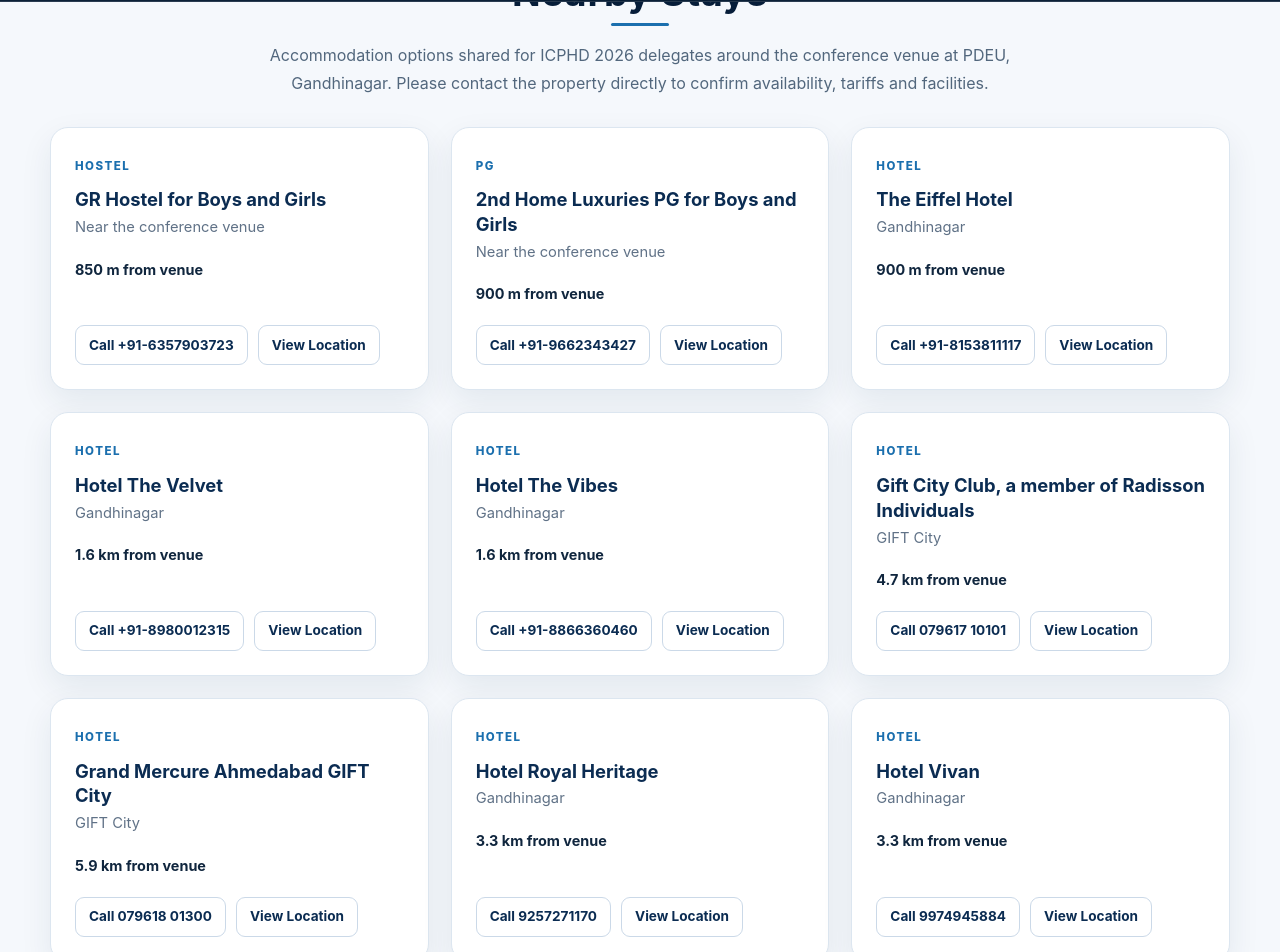
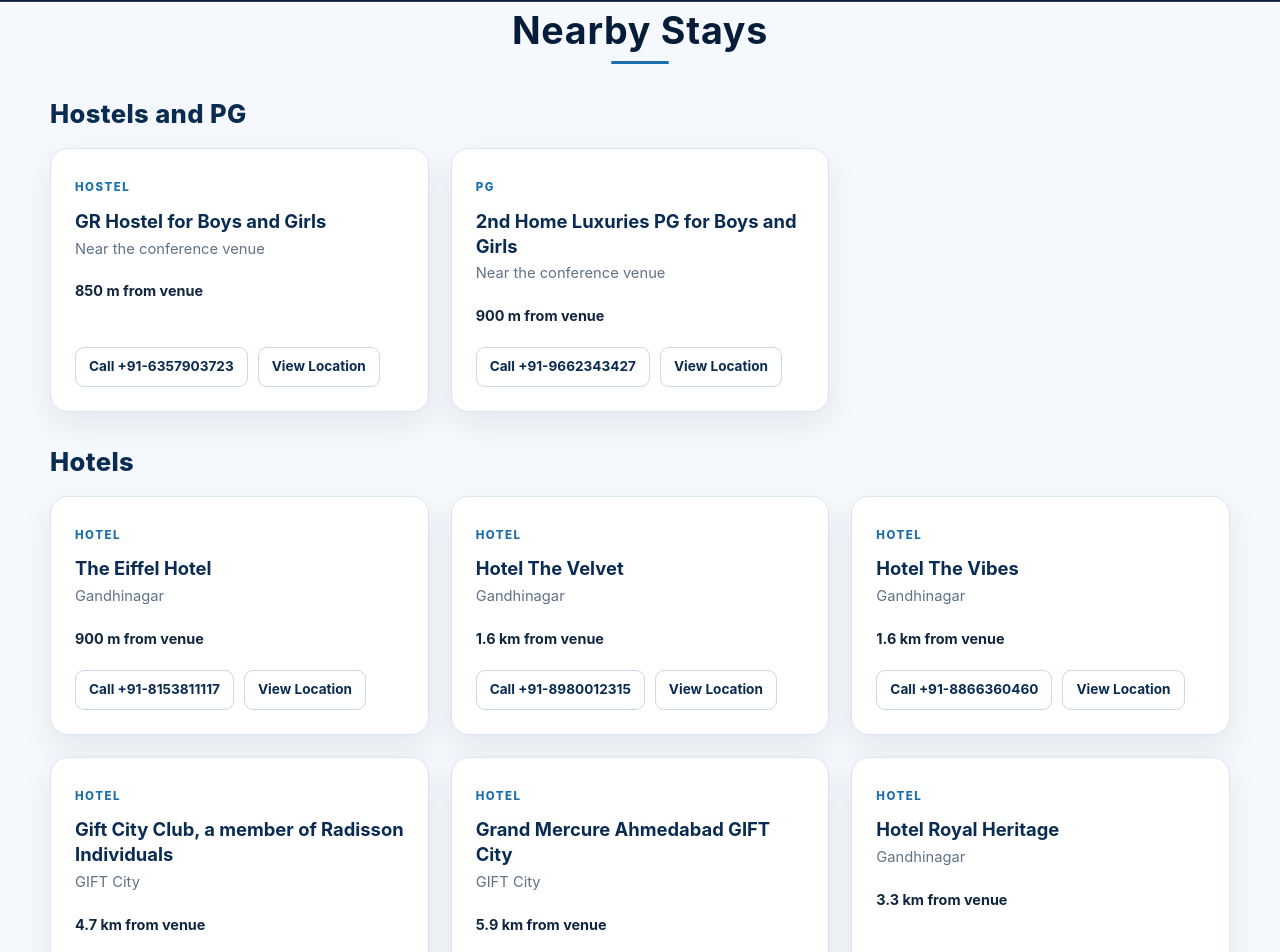
Before and after one commit to 23bpe027-oss/icphd-2026, a Next.js app: page /nearby-stays in a window 1280 px wide. Shown: the part 74-1026 px from the top of the page. Built offline with nearby package versions, Linux system fonts and the light colour scheme.

Commit message:
Add files via upload

```diff
--- a/app/page.tsx
+++ b/app/page.tsx
@@ -34,7 +34,6 @@ const navLinks = [
   ['Home', '/'],
   ['About', '/#about'],
   ['Previous Editions', '/previous-editions'],
-  ['Nearby Stays', '/nearby-stays'],
   ['Schedule', '/#dates'],
   ['Themes', '/themes'],
   ['Registration', '/registration'],
@@ -309,6 +308,7 @@ export default function Home() {
               <a href="/organizing-committee">Organizing Committee</a>
             </div>
           </details>
+          <a href="/nearby-stays">Nearby Stays</a>
           <a href="/#contact">Contact</a>
         </nav>
 
@@ -327,6 +327,7 @@ export default function Home() {
               <a href="/organizing-committee" onClick={closeMenu}>Organizing Committee</a>
             </div>
           </details>
+          <a href="/nearby-stays" onClick={closeMenu}>Nearby Stays</a>
           <a href="/#contact" onClick={closeMenu}>Contact</a>
         </nav>
       </div>
@@ -484,25 +485,13 @@ export default function Home() {
         <section className="soft nearby-stays-section">
           <div className="container">
             <SectionTitle title="Nearby Stays" />
-            <p className="nearby-stays-intro">
-              Accommodation options shared for ICPHD 2026 delegates around the conference venue at PDEU, Gandhinagar.
-              Please contact the property directly to confirm availability, tariffs and facilities.
-            </p>
+
+            <section className="nearby-stays-group">
+              <h3 className="nearby-stays-group-title">Hostels and PG</h3>
               <div className="nearby-stays-grid">
                 {[
                   { category: 'Hostel', name: 'GR Hostel for Boys and Girls', area: 'Near the conference venue', distance: '850 m from venue', phone: '+91-6357903723', map: 'GR Hostel for Boys and Girls, Gandhinagar' },
                   { category: 'PG', name: '2nd Home Luxuries PG for Boys and Girls', area: 'Near the conference venue', distance: '900 m from venue', phone: '+91-9662343427', map: '2nd Home Luxuries PG, Gandhinagar' },
-                { category: 'Hotel', name: 'The Eiffel Hotel', area: 'Gandhinagar', distance: '900 m from venue', phone: '+91-8153811117', map: 'The Eiffel Hotel, Gandhinagar' },
-                { category: 'Hotel', name: 'Hotel The Velvet', area: 'Gandhinagar', distance: '1.6 km from venue', phone: '+91-8980012315', map: 'Hotel The Velvet, Gandhinagar' },
-                { category: 'Hotel', name: 'Hotel The Vibes', area: 'Gandhinagar', distance: '1.6 km from venue', phone: '+91-8866360460', map: 'Hotel The Vibes, Gandhinagar' },
-                { category: 'Hotel', name: 'Gift City Club, a member of Radisson Individuals', area: 'GIFT City', distance: '4.7 km from venue', phone: '079617 10101', map: 'Gift City Club, a member of Radisson Individuals, GIFT City' },
-                { category: 'Hotel', name: 'Grand Mercure Ahmedabad GIFT City', area: 'GIFT City', distance: '5.9 km from venue', phone: '079618 01300', map: 'Grand Mercure Ahmedabad GIFT City' },
-                { category: 'Hotel', name: 'Hotel Royal Heritage', area: 'Gandhinagar', distance: '3.3 km from venue', phone: '9257271170', map: 'Hotel Royal Heritage, Gandhinagar' },
-                { category: 'Hotel', name: 'Hotel Vivan', area: 'Gandhinagar', distance: '3.3 km from venue', phone: '9974945884', map: 'Hotel Vivan, Gandhinagar' },
-                { category: 'Hotel', name: 'Hotel Kajri Residency', area: 'Gandhinagar', distance: '3.3 km from venue', phone: '998969900', map: 'Hotel Kajri Residency, Gandhinagar' },
-                { category: 'Hotel', name: 'Hotel Avenue Gold', area: 'Koba, Gandhinagar', distance: 'Approx. 2.3 km from venue', phone: '+91 76002 90701', map: 'Hotel Avenue Gold, Koba, Gandhinagar' },
-                { category: 'Hotel', name: 'Hotel Kingdom', area: 'PDPU Road, Raysan', distance: 'Approx. 2.3 km from venue', phone: '+91 87994 47257', map: 'Hotel Kingdom, Raysan, Gandhinagar' },
-                { category: 'Hotel', name: 'The Lemongrass Hotels', area: 'Bhaijipura, Gandhinagar', distance: 'Approx. 3.5 km from venue', phone: '', map: 'The Lemongrass Hotels, Gandhinagar' },
                 ].map((stay) => (
                   <article className="nearby-stay-card" key={stay.name}>
                     <div className="nearby-stay-card-top">
@@ -512,12 +501,45 @@ export default function Home() {
                     </div>
                     <p className="nearby-stay-distance">{stay.distance}</p>
                     <div className="nearby-stay-actions">
-                    {stay.phone && <a href={`tel:${stay.phone.replace(/\\s/g, '')}`}>Call {stay.phone}</a>}
+                      <a href={`tel:${stay.phone.replace(/\s/g, '')}`}>Call {stay.phone}</a>
                       <a href={`https://www.google.com/maps/search/?api=1&query=${encodeURIComponent(stay.map)}`} target="_blank" rel="noopener noreferrer">View Location</a>
                     </div>
                   </article>
                 ))}
               </div>
+            </section>
+
+            <section className="nearby-stays-group">
+              <h3 className="nearby-stays-group-title">Hotels</h3>
+              <div className="nearby-stays-grid">
+                {[
+                  { name: 'The Eiffel Hotel', area: 'Gandhinagar', distance: '900 m from venue', phone: '+91-8153811117', map: 'The Eiffel Hotel, Gandhinagar' },
+                  { name: 'Hotel The Velvet', area: 'Gandhinagar', distance: '1.6 km from venue', phone: '+91-8980012315', map: 'Hotel The Velvet, Gandhinagar' },
+                  { name: 'Hotel The Vibes', area: 'Gandhinagar', distance: '1.6 km from venue', phone: '+91-8866360460', map: 'Hotel The Vibes, Gandhinagar' },
+                  { name: 'Gift City Club, a member of Radisson Individuals', area: 'GIFT City', distance: '4.7 km from venue', phone: '079617 10101', map: 'Gift City Club, a member of Radisson Individuals, GIFT City' },
+                  { name: 'Grand Mercure Ahmedabad GIFT City', area: 'GIFT City', distance: '5.9 km from venue', phone: '079618 01300', map: 'Grand Mercure Ahmedabad GIFT City' },
+                  { name: 'Hotel Royal Heritage', area: 'Gandhinagar', distance: '3.3 km from venue', phone: '9257271170', map: 'Hotel Royal Heritage, Gandhinagar' },
+                  { name: 'Hotel Vivan', area: 'Gandhinagar', distance: '3.3 km from venue', phone: '9974945884', map: 'Hotel Vivan, Gandhinagar' },
+                  { name: 'Hotel Kajri Residency', area: 'Gandhinagar', distance: '3.3 km from venue', phone: '998969900', map: 'Hotel Kajri Residency, Gandhinagar' },
+                  { name: 'Hotel Avenue Gold', area: 'Koba, Gandhinagar', distance: 'Approx. 2.3 km from venue', phone: '+91 76002 90701', map: 'Hotel Avenue Gold, Koba, Gandhinagar' },
+                  { name: 'Hotel Kingdom', area: 'PDPU Road, Raysan', distance: 'Approx. 2.3 km from venue', phone: '+91 87994 47257', map: 'Hotel Kingdom, Raysan, Gandhinagar' },
+                  { name: 'The Lemongrass Hotels', area: 'Bhaijipura, Gandhinagar', distance: 'Approx. 3.5 km from venue', phone: '', map: 'The Lemongrass Hotels, Gandhinagar' },
+                ].map((stay) => (
+                  <article className="nearby-stay-card" key={stay.name}>
+                    <div className="nearby-stay-card-top">
+                      <span className="nearby-stay-tag">Hotel</span>
+                      <h3>{stay.name}</h3>
+                      <p className="nearby-stay-area">{stay.area}</p>
+                    </div>
+                    <p className="nearby-stay-distance">{stay.distance}</p>
+                    <div className="nearby-stay-actions">
+                      {stay.phone && <a href={`tel:${stay.phone.replace(/\s/g, '')}`}>Call {stay.phone}</a>}
+                      <a href={`https://www.google.com/maps/search/?api=1&query=${encodeURIComponent(stay.map)}`} target="_blank" rel="noopener noreferrer">View Location</a>
+                    </div>
+                  </article>
+                ))}
+              </div>
+            </section>
           </div>
         </section>
       )}
```
Also changed, not shown: app/globals.css. Lines whose indentation alone changed are shown as unchanged.
